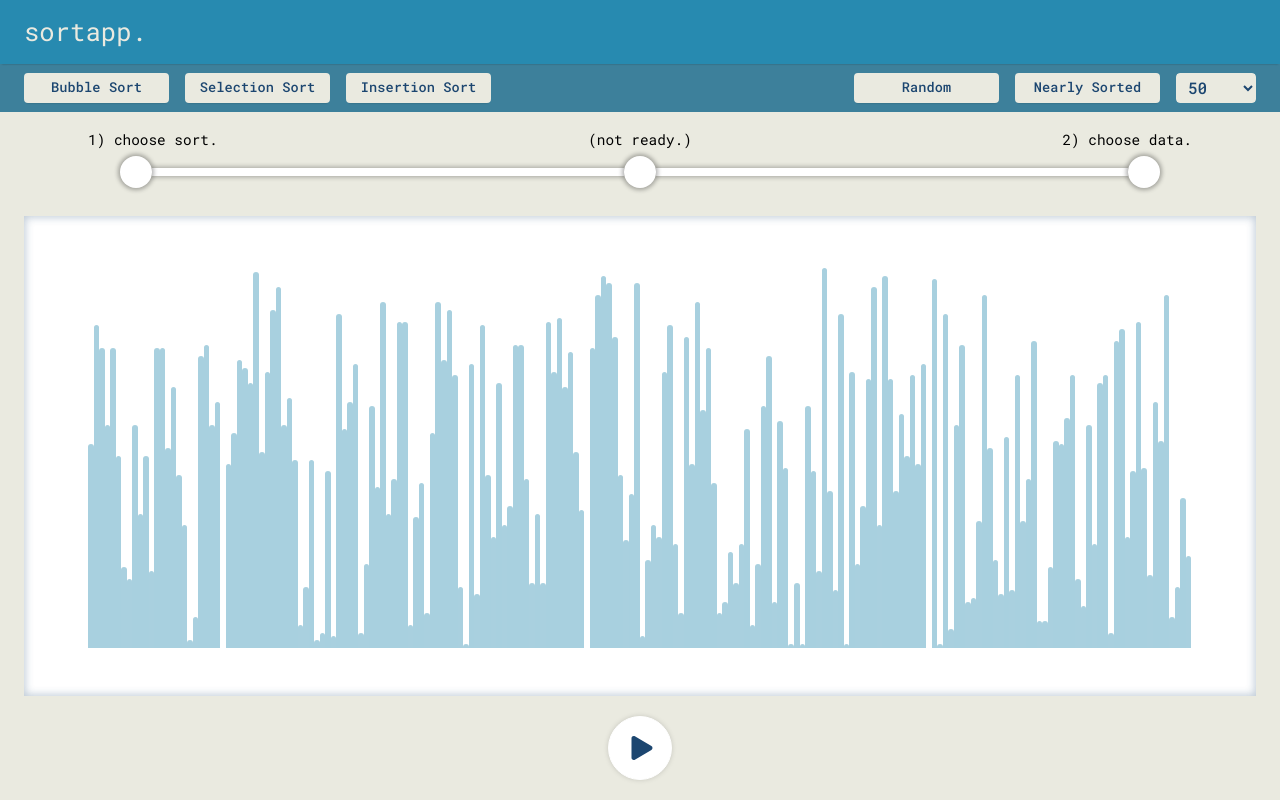
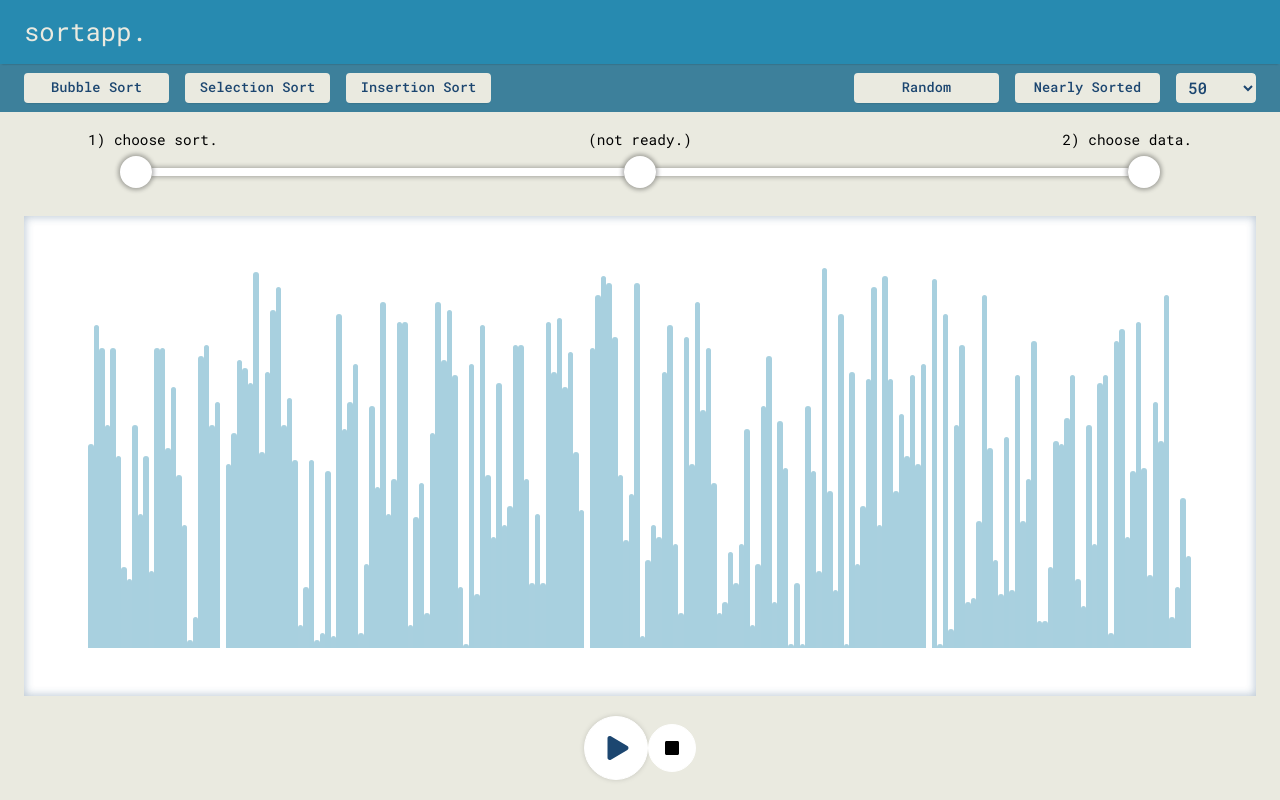
Before and after one commit to kyle4real/Sorting-Visualizer, a React (Create React App) app in the folder client/: page / in a window 1280 px wide. Built offline with nearby package versions, Linux system fonts and the light colour scheme.

Commit message:
Stop button.

```diff
--- a/client/src/components/Sorting/Controls/Controls.js
+++ b/client/src/components/Sorting/Controls/Controls.js
@@ -1,12 +1,14 @@
 import React from "react";
 import styles from "./Controls.module.scss";
 import PlayButton from "./PlayButton/PlayButton";
+import StopButton from "./StopButton/StopButton";
 
 const Controls = () => {
     return (
         <div className={styles["controls-container"]}>
             <div className={styles["controls"]}>
                 <PlayButton isPlaying={false} />
+                <StopButton />
             </div>
         </div>
     );
--- /dev/null
+++ b/client/src/components/Sorting/Controls/StopButton/StopButton.js
@@ -0,0 +1,13 @@
+import React from "react";
+import styles from "./StopButton.module.scss";
+import { FaStop } from "react-icons/fa";
+
+const StopButton = () => {
+    return (
+        <div className={styles["stop-button"]}>
+            <FaStop className={styles["stop-button__stop"]} />
+        </div>
+    );
+};
+
+export default StopButton;
--- /dev/null
+++ b/client/src/components/Sorting/Controls/StopButton/StopButton.module.scss
@@ -0,0 +1,11 @@
+.stop-button {
+    height: 3rem;
+    width: 3rem;
+    border-radius: 50%;
+    display: flex;
+    justify-content: center;
+    align-items: center;
+    border: 1px solid white;
+    cursor: pointer;
+    background: white;
+}
```
